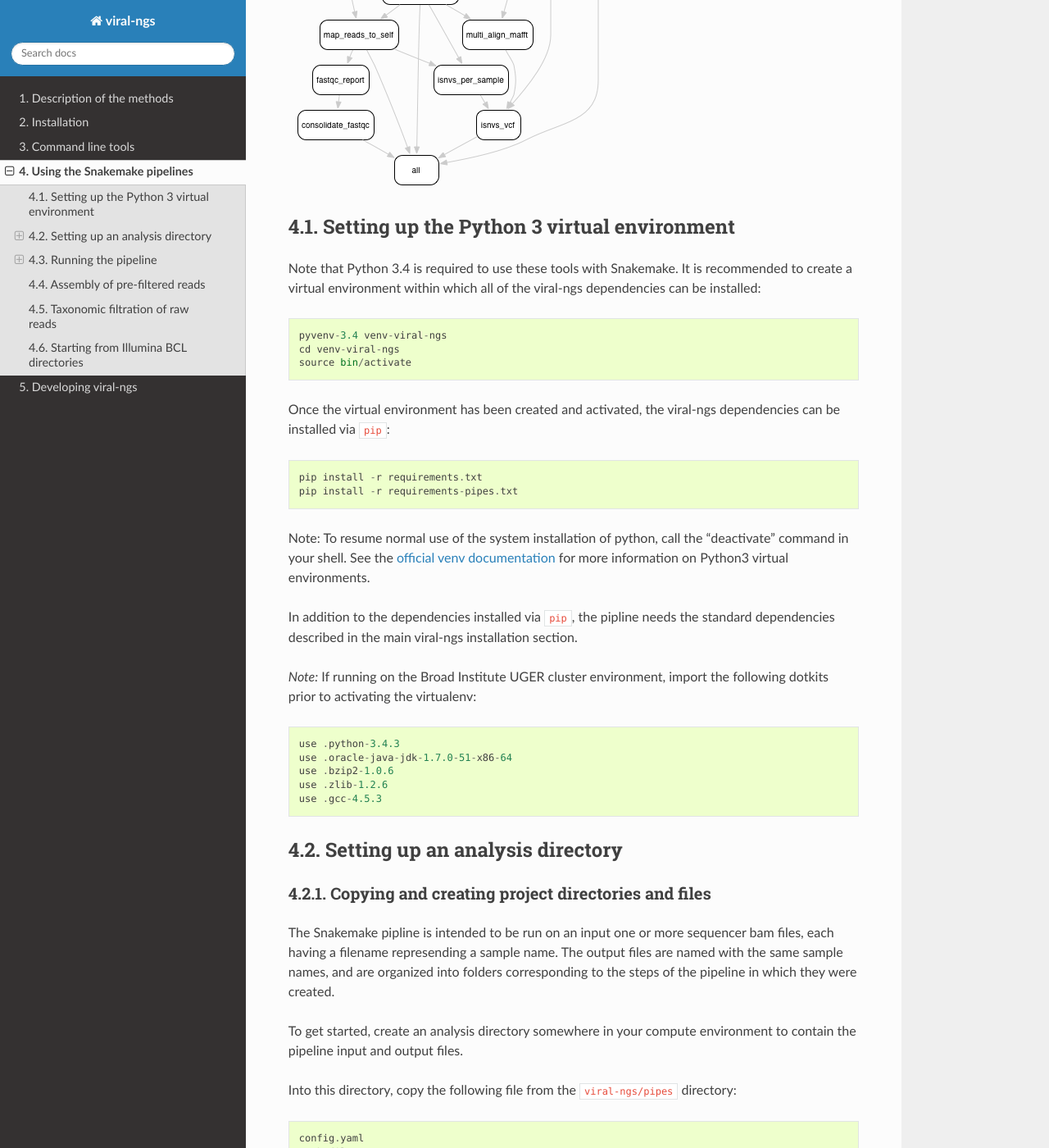
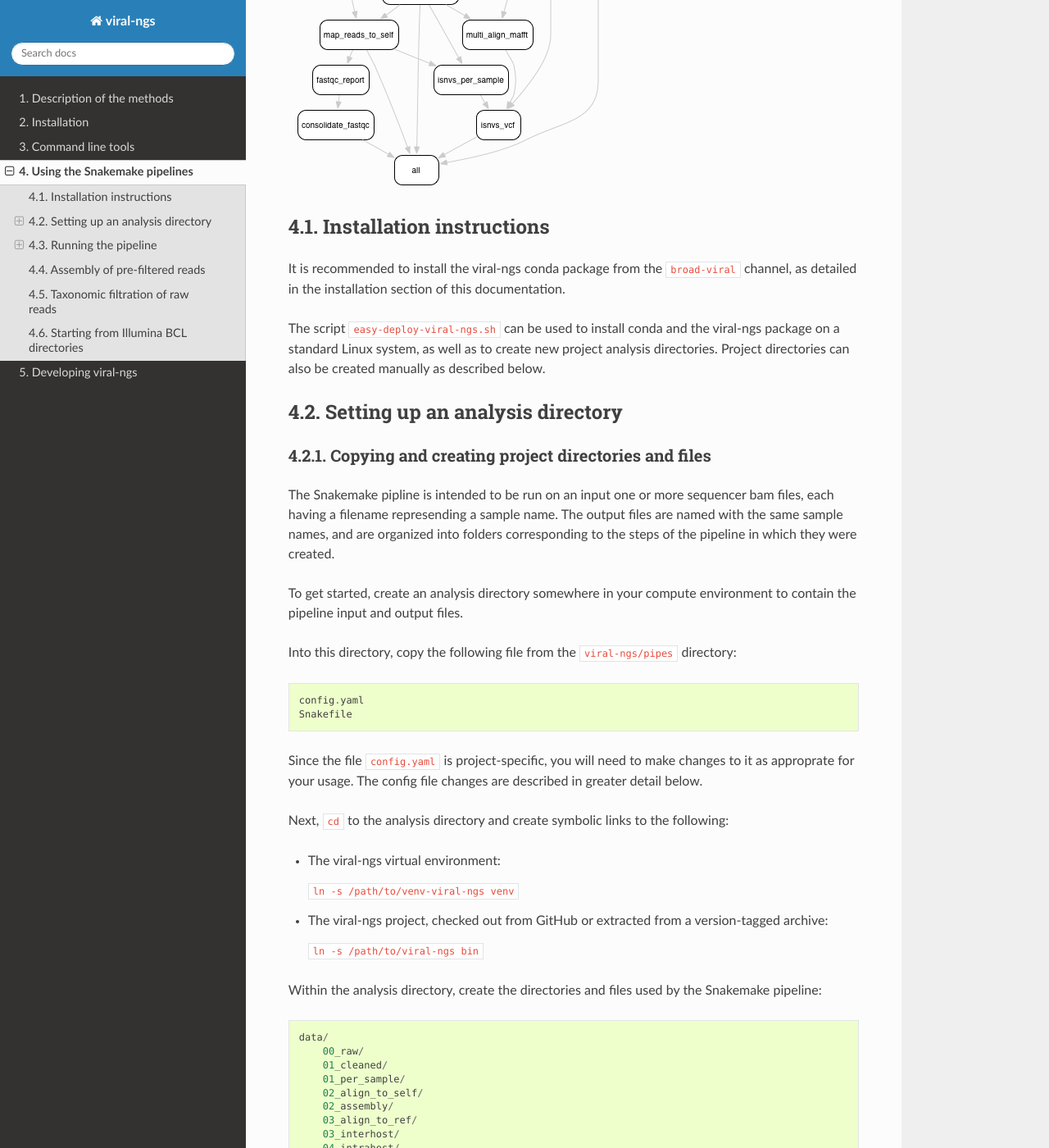
Before and after one commit to broadinstitute/viral-ngs, a Sphinx documentation site: the page built from docs/pipeuse.rst, in a window 1280 px wide and 1400 px high, scrolled down 756 px. Shown: the whole window at 82% size. Built offline with Sphinx 7.4.7 and the Read the Docs theme 2.0.0, drawn with Linux system fonts in a browser that asks for light colours; formulas are drawn with MathJax 3; some of the changed text lies outside the part shown.

Commit message:
update snakemake section of docs (#629)
remove old pyvenv info, update snakemake link

```diff
--- a/docs/pipeuse.rst
+++ b/docs/pipeuse.rst
@@ -6,52 +6,18 @@ commands called in isolation, it is possible to execute them as a
 complete automated pipeline, from processing raw sequencer output to
 creating files suitable for GenBank submission. This utilizes Snakemake,
 which is documented at:
-https://bitbucket.org/snakemake/snakemake/wiki/Home
+https://snakemake.readthedocs.io/en/stable/
 
 Here is an overview of the Snakemake rule graph:
 
 .. image:: rulegraph.png
 
-Setting up the Python 3 virtual environment
+Installation instructions
 -------------------------------------------
 
-Note that Python 3.4 is required to use these tools with Snakemake. It
-is recommended to create a virtual environment within which all of the
-viral-ngs dependencies can be installed:
+It is recommended to install the viral-ngs conda package from the ``broad-viral`` channel, as detailed in the installation section of this documentation.
 
-::
-
-    pyvenv-3.4 venv-viral-ngs
-    cd venv-viral-ngs
-    source bin/activate
-
-Once the virtual environment has been created and activated, the
-viral-ngs dependencies can be installed via ``pip``:
-
-::
-
-    pip install -r requirements.txt
-    pip install -r requirements-pipes.txt
-
-Note: To resume normal use of the system installation of python, call
-the “deactivate” command in your shell. See the `official venv
-documentation <https://docs.python.org/3/library/venv.html>`__ for more
-information on Python3 virtual environments.
-
-In addition to the dependencies installed via ``pip``, the pipline needs
-the standard dependencies described in the main viral-ngs installation
-section.
-
-*Note:* If running on the Broad Institute UGER cluster environment,
-import the following dotkits prior to activating the virtualenv:
-
-::
-
-    use .python-3.4.3
-    use .oracle-java-jdk-1.7.0-51-x86-64
-    use .bzip2-1.0.6
-    use .zlib-1.2.6
-    use .gcc-4.5.3
+The script ``easy-deploy-viral-ngs.sh`` can be used to install conda and the viral-ngs package on a standard Linux system, as well as to create new project analysis directories. Project directories can also be created manually as described below.
 
 Setting up an analysis directory
 --------------------------------
```
